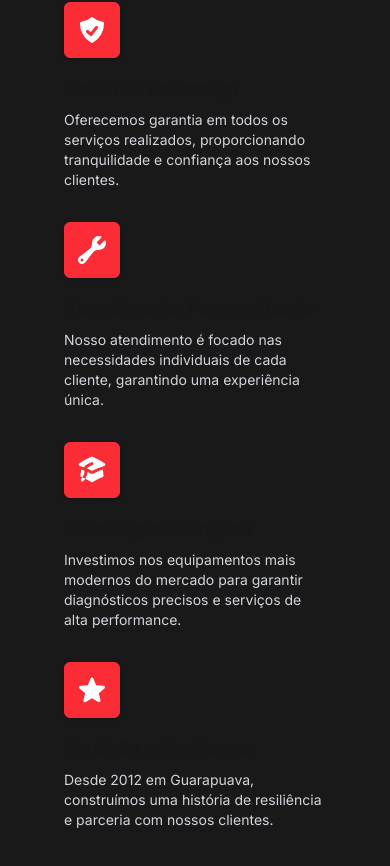
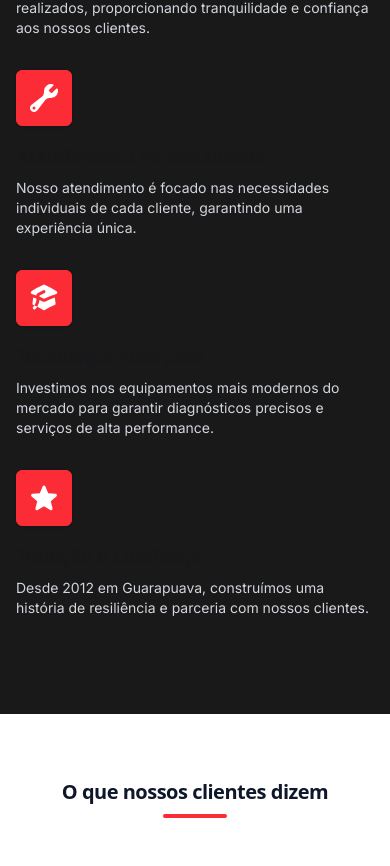
Before and after one commit to iguemanuel/Valdeci-Auto-Center, a Vue app: page / in a window 390 px wide. Shown: the part 4753-5619 px from the top of the page. Built offline with nearby package versions, Linux system fonts and the light colour scheme; the HTML template or start-up script is replaced by a standard one.

Commit message:
feat: integrate Elfsight service with a reviews about

```diff
--- a/src/views/ReasonsView.vue
+++ b/src/views/ReasonsView.vue
@@ -1,11 +1,20 @@
 <script setup lang="ts">
 import IconCardComponent from '@/components/IconCardComponent.vue'
 import { reasons } from '@/data/reasons'
+import { onMounted } from 'vue'
+
+onMounted(() => {
+  const script = document.createElement('script')
+  script.src = 'https://static.elfsight.com/platform/platform.js'
+  script.setAttribute('data-use-service-core', '')
+  script.defer = true
+  document.body.appendChild(script)
+})
 </script>
 
 <template>
-  <section class="min-h-screen background-primary py-16">
-    <div class="grid grid-cols-1 md:grid-cols-3 gap-8 px-16 justify-items-center mb-12">
+  <section class="background-primary py-16">
+    <div class="grid grid-cols-1 md:grid-cols-3 gap-8 px-4 md:px-16 justify-items-center mb-12">
       <div class="col-span-1 md:col-span-2 text-center md:text-left">
         <div class="about-services">
           <span class="text-red-500 font-semibold uppercase text-sm tracking-wider">
@@ -32,7 +41,7 @@ import { reasons } from '@/data/reasons'
     </div>
 
     <div
-      class="grid grid-cols-1 sm:grid-cols-2 md:grid-cols-4 gap-8 p-8 px-16 justify-items-center"
+      class="grid grid-cols-1 sm:grid-cols-2 md:grid-cols-4 gap-8 p-8 px-4 md:px-16 justify-items-center"
     >
       <div v-for="reason in reasons" :key="reason.title">
         <IconCardComponent
@@ -43,4 +52,17 @@ import { reasons } from '@/data/reasons'
       </div>
     </div>
   </section>
+
+  <section class="w-full bg-white py-16">
+    <div class="max-w-7xl mx-auto px-4 md:px-16">
+      <div class="text-center mb-8">
+        <h2 class="text-xl md:text-3xl font-black text-slate-900 tracking-tight mb-2">
+          O que nossos clientes dizem
+        </h2>
+        <div class="h-1 w-16 bg-red-500 mx-auto rounded-full mt-2"></div>
+      </div>
+
+      <div class="elfsight-app-2260d322-4175-440f-acc6-48d15cebf289" data-elfsight-app-lazy></div>
+    </div>
+  </section>
 </template>
```
